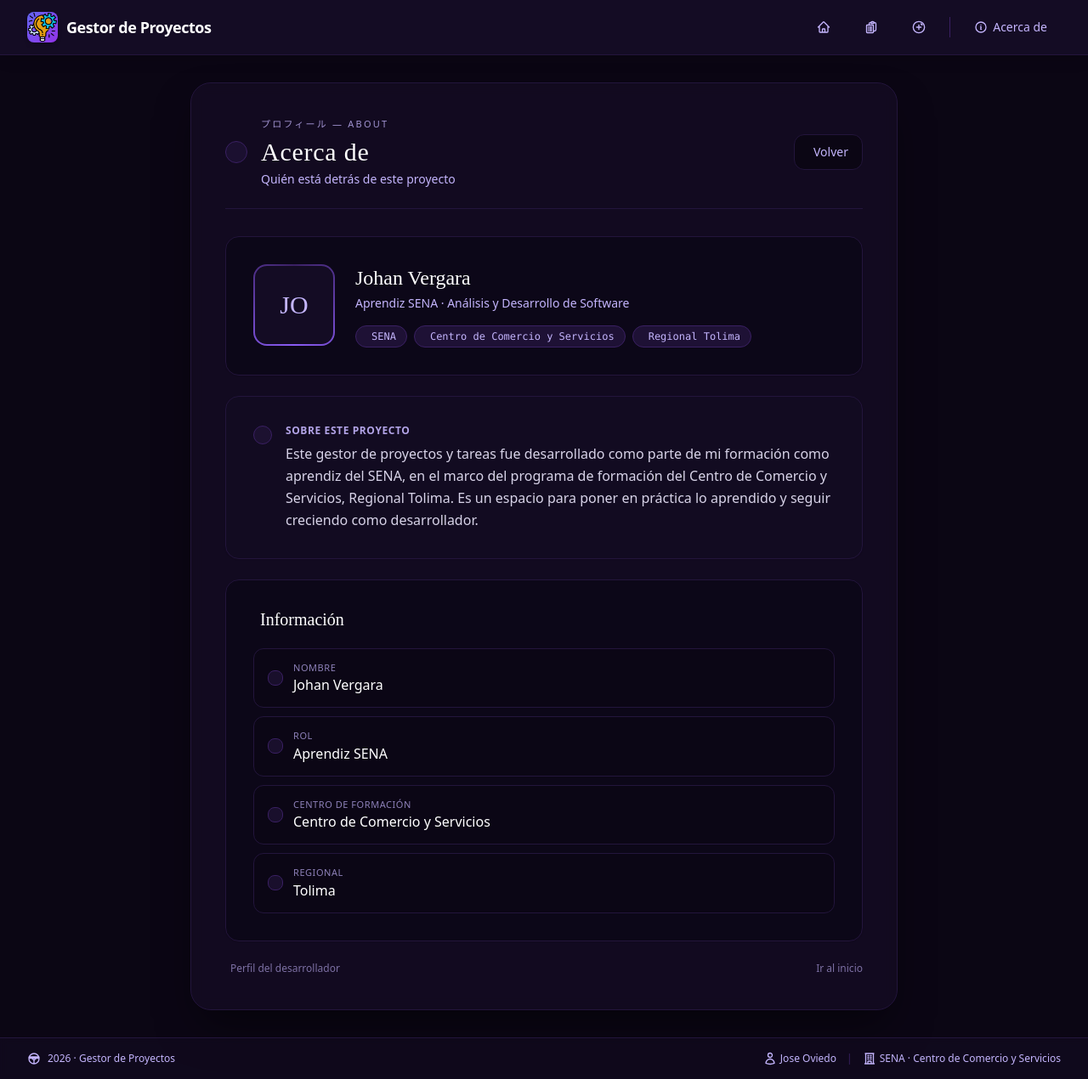
After one commit to JohanV0/gestor-proyectos-sena-2026, a Django app: page /acerca-de/ in a window 1280 px wide. The commit adds this page. Shown: the whole page at 85% size. Run offline with Django 5.2, Linux system fonts and the light colour scheme; some libraries are stand-ins or nearby versions.

Commit message:
practica_db

```diff
--- /dev/null
+++ b/gestor_proyectos/templates/acerca-de.html
@@ -0,0 +1,171 @@
+{% extends 'layouts/base.html' %}
+
+{%block title%}
+Acerca de Nosotros
+{%endblock%}
+
+{% block content %}
+<div class="w-full max-w-4xl bg-dark-purple-900/80 backdrop-blur rounded-3xl shadow-2xl shadow-black/50 p-6 md:p-10 border border-dark-purple-800">
+
+    <!-- CABECERA -->
+    <div class="flex items-start sm:items-center gap-4 mb-8 border-b border-dark-purple-800 pb-6">
+        <div class="bg-dark-purple-800/60 p-3 rounded-2xl text-dark-purple-500 border border-dark-purple-700 shrink-0">
+            <i class="fa-regular fa-id-card text-2xl"></i>
+        </div>
+        <div class="flex-1 min-w-0">
+            <span class="text-[11px] tracking-[0.2em] uppercase text-dark-purple-300/80 block mb-1.5">
+                プロフィール — About
+            </span>
+            <h1 class="text-2xl md:text-3xl font-jp-serif font-light text-white tracking-wide leading-tight">
+                Acerca de
+            </h1>
+            <p class="text-sm text-dark-purple-300 font-light mt-1">
+                Quién está detrás de este proyecto
+            </p>
+        </div>
+        <a href="#"
+           class="shrink-0 inline-flex items-center gap-1.5 px-4 py-2.5 bg-dark-purple-950 text-dark-purple-300 text-sm font-medium rounded-xl border border-dark-purple-800 hover:bg-dark-purple-800 hover:text-white hover:border-dark-purple-700 transition-all">
+            <i class="fa-solid fa-right-from-bracket text-xs"></i>
+            <span class="hidden sm:inline">
+                Volver
+            </span>
+        </a>
+    </div>
+
+    <!-- PERFIL -->
+    <div class="detalle-card bg-dark-purple-950/60 rounded-2xl p-6 md:p-8 border border-dark-purple-800 shadow-sm flex flex-col sm:flex-row items-center sm:items-start gap-6 text-center sm:text-left">
+        <!-- AVATAR -->
+        <div class="shrink-0">
+            <div class="avatar-ring w-24 h-24 rounded-2xl p-[2px]">
+                <div class="w-full h-full rounded-[14px] bg-dark-purple-900 flex items-center justify-center">
+                    <span class="text-3xl font-jp-serif font-medium text-dark-purple-300">
+                        JO
+                    </span>
+                </div>
+            </div>
+        </div>
+
+        <div class="min-w-0 flex-1">
+            <h2 class="text-2xl font-jp-serif font-medium text-white break-words">
+                Johan Vergara
+            </h2>
+            <p class="text-sm text-dark-purple-300 mt-1">
+                Aprendiz SENA · Análisis y Desarrollo de Software
+            </p>
+
+            <div class="flex flex-wrap justify-center sm:justify-start gap-2 mt-4">
+                <span class="inline-flex items-center gap-1.5 text-xs font-mono bg-dark-purple-800/80 text-dark-purple-300 px-3 py-1 rounded-full border border-dark-purple-700">
+                    <i class="fa-solid fa-graduation-cap text-[11px] text-dark-purple-500"></i>
+                    SENA
+                </span>
+                <span class="inline-flex items-center gap-1.5 text-xs font-mono bg-dark-purple-800/80 text-dark-purple-300 px-3 py-1 rounded-full border border-dark-purple-700">
+                    <i class="fa-solid fa-building text-[11px] text-dark-purple-500"></i>
+                    Centro de Comercio y Servicios
+                </span>
+                <span class="inline-flex items-center gap-1.5 text-xs font-mono bg-dark-purple-800/80 text-dark-purple-300 px-3 py-1 rounded-full border border-dark-purple-700">
+                    <i class="fa-solid fa-location-dot text-[11px] text-dark-purple-500"></i>
+                    Regional Tolima
+                </span>
+            </div>
+        </div>
+    </div>
+
+    <!-- SOBRE EL PROYECTO -->
+    <div class="mt-6 bg-dark-purple-900/60 rounded-2xl p-6 md:p-8 border border-dark-purple-800 shadow-sm">
+        <div class="flex items-start gap-4">
+            <div class="bg-dark-purple-800/60 p-2.5 rounded-xl text-dark-purple-500 border border-dark-purple-700 mt-0.5 shrink-0">
+                <i class="fa-solid fa-circle-chevron-right text-sm"></i>
+            </div>
+            <div class="flex-1 min-w-0">
+                <p class="text-xs font-semibold text-dark-purple-300/90 uppercase tracking-wider">
+                    Sobre este proyecto
+                </p>
+                <p class="text-base text-dark-purple-100/90 leading-relaxed mt-1.5">
+                    Este gestor de proyectos y tareas fue desarrollado como parte de mi formación
+                    como aprendiz del SENA, en el marco del programa de formación del
+                    Centro de Comercio y Servicios, Regional Tolima. Es un espacio para
+                    poner en práctica lo aprendido y seguir creciendo como desarrollador.
+                </p>
+            </div>
+        </div>
+    </div>
+
+    <!-- DATOS -->
+    <div class="mt-6 bg-dark-purple-950/60 rounded-2xl p-6 md:p-8 border border-dark-purple-800 shadow-sm">
+        <div class="flex items-center gap-2 mb-5">
+            <i class="fa-solid fa-address-card text-dark-purple-500 text-sm"></i>
+            <h2 class="text-xl font-jp-serif font-medium text-white">
+                Información
+            </h2>
+        </div>
+
+        <ul class="space-y-2.5">
+            <li class="bg-dark-purple-950/70 border border-dark-purple-800 rounded-xl px-4 py-3.5 flex items-center gap-3">
+                <div class="bg-dark-purple-800/60 p-2 rounded-lg text-dark-purple-500 border border-dark-purple-700 shrink-0">
+                    <i class="fa-solid fa-user text-sm"></i>
+                </div>
+                <div class="min-w-0">
+                    <p class="text-[11px] uppercase tracking-wider text-dark-purple-300/70">
+                        Nombre
+                    </p>
+                    <p class="text-white font-medium">
+                        Johan Vergara
+                    </p>
+                </div>
+            </li>
+            <li class="bg-dark-purple-950/70 border border-dark-purple-800 rounded-xl px-4 py-3.5 flex items-center gap-3">
+                <div class="bg-dark-purple-800/60 p-2 rounded-lg text-dark-purple-500 border border-dark-purple-700 shrink-0">
+                    <i class="fa-solid fa-graduation-cap text-sm"></i>
+                </div>
+                <div class="min-w-0">
+                    <p class="text-[11px] uppercase tracking-wider text-dark-purple-300/70">
+                        Rol
+                    </p>
+                    <p class="text-white font-medium">
+                        Aprendiz SENA
+                    </p>
+                </div>
+            </li>
+            <li class="bg-dark-purple-950/70 border border-dark-purple-800 rounded-xl px-4 py-3.5 flex items-center gap-3">
+                <div class="bg-dark-purple-800/60 p-2 rounded-lg text-dark-purple-500 border border-dark-purple-700 shrink-0">
+                    <i class="fa-solid fa-building-columns text-sm"></i>
+                </div>
+                <div class="min-w-0">
+                    <p class="text-[11px] uppercase tracking-wider text-dark-purple-300/70">
+                        Centro de formación
+                    </p>
+                    <p class="text-white font-medium">
+                        Centro de Comercio y Servicios
+                    </p>
+                </div>
+            </li>
+            <li class="bg-dark-purple-950/70 border border-dark-purple-800 rounded-xl px-4 py-3.5 flex items-center gap-3">
+                <div class="bg-dark-purple-800/60 p-2 rounded-lg text-dark-purple-500 border border-dark-purple-700 shrink-0">
+                    <i class="fa-solid fa-map-location-dot text-sm"></i>
+                </div>
+                <div class="min-w-0">
+                    <p class="text-[11px] uppercase tracking-wider text-dark-purple-300/70">
+                        Regional
+                    </p>
+                    <p class="text-white font-medium">
+                        Tolima
+                    </p>
+                </div>
+            </li>
+        </ul>
+    </div>
+
+    <!-- PIE -->
+    <div class="mt-6 text-xs text-dark-purple-300/60 flex justify-between items-center">
+        <span class="flex items-center gap-1.5">
+            <i class="fa-regular fa-circle-check text-dark-purple-500"></i>
+            Perfil del desarrollador
+        </span>
+        <a href="#"
+           class="flex items-center gap-1.5 hover:text-dark-purple-300 transition-colors">
+            <i class="fa-solid fa-arrow-left"></i>
+            Ir al inicio
+        </a>
+    </div>
+</div>
+{% endblock %}
--- /dev/null
+++ b/gestor_proyectos/templates/layouts/base.html
@@ -0,0 +1,178 @@
+{% load static %}
+<!DOCTYPE html>
+<html lang="es">
+<head>
+    <meta charset="UTF-8">
+    <meta name="viewport" content="width=device-width, initial-scale=1.0">
+    <title>{% block title %}Gestor de Proyectos{% endblock %}</title>
+    <!-- Tailwind CSS v4 -->
+    <script src="https://cdn.tailwindcss.com"></script>
+    <script>
+        tailwind.config = {
+            theme: {
+                extend: {
+                    colors: {
+                        'dark-purple': {
+                            950: '#0b0614',
+                            900: '#140c24',
+                            800: '#23153c',
+                            700: '#3a2063',
+                            500: '#8b5cf6',
+                            300: '#c4b5fd',
+                            100: '#ede9fe',
+                        },
+                    },
+                    fontFamily: {
+                        'jp-serif': ['Noto Serif JP', 'serif'],
+                        'sans-refined': ['Plus Jakarta Sans', 'sans-serif'],
+                    },
+                }
+            }
+        }
+    </script>
+
+    <style>
+        @import url('https://fonts.googleapis.com/css2?family=Noto+Serif+JP:wght@300;400;600&family=Plus+Jakarta+Sans:wght@300;400;500&display=swap');
+
+        /* Transición suave para el navbar */
+        .nav-link {
+            transition: all 0.15s ease;
+        }
+        .nav-link:hover {
+            transform: translateY(-1px);
+        }
+        /* Iconos SVG inline de Tailwind 4 (Heroicons) */
+        .icon {
+            width: 1.25rem;
+            height: 1.25rem;
+            flex-shrink: 0;
+        }
+        .icon-sm {
+            width: 1rem;
+            height: 1rem;
+            flex-shrink: 0;
+        }
+
+        .detalle-card {
+            transition: transform 0.2s ease, box-shadow 0.2s ease, border-color 0.2s ease;
+        }
+        .detalle-card:hover {
+            transform: translateY(-2px);
+            box-shadow: 0 16px 36px rgba(0, 0, 0, 0.35);
+            border-color: rgba(139, 92, 246, 0.35);
+        }
+
+        .avatar-ring {
+            background: conic-gradient(from 180deg, #8b5cf6, #3a2063, #8b5cf6);
+        }
+
+        ::-webkit-scrollbar { width: 8px; }
+        ::-webkit-scrollbar-track { background: transparent; }
+        ::-webkit-scrollbar-thumb { background: #3a2063; border-radius: 999px; }
+    </style>
+</head>
+<body class="antialiased text-slate-700 min-h-screen flex flex-col bg-dark-purple-950">
+
+    <!-- Navbar con fondo morado oscuro -->
+    <nav class="bg-dark-purple-900 border-b border-dark-purple-800 sticky top-0 z-50 shadow-lg">
+        <div class="max-w-7xl mx-auto px-4 sm:px-6 lg:px-8">
+            <div class="flex items-center justify-between h-16">
+                <!-- Logo y marca -->
+                <div class="flex items-center gap-3">
+                    <div class="flex items-center gap-2.5">
+                        <div class="w-9 h-9 bg-gradient-to-br from-indigo-500 to-purple-600 rounded-lg flex items-center justify-center shadow-md">
+                            <!-- Icono Folder (Heroicons) -->
+                             <img src="{% static 'img/logo.png' %}" alt="">
+                        </div>
+                        <span class="text-lg font-semibold text-white tracking-tight hidden sm:block">
+                            Gestor de Proyectos
+                        </span>
+                    </div>
+                </div>
+
+                <!-- Enlaces de navegación -->
+                <div class="flex items-center gap-1 sm:gap-2">
+                    <a href="{% url 'home' %}"
+                       class="nav-link inline-flex items-center gap-1.5 px-3 sm:px-4 py-2 text-sm font-medium text-dark-purple-300 hover:text-white hover:bg-dark-purple-800 rounded-lg transition-all">
+                        <!-- Icono Home (Heroicons) -->
+                        <svg class="icon-sm" fill="none" stroke="currentColor" stroke-width="2" viewBox="0 0 24 24" stroke-linecap="round" stroke-linejoin="round">
+                            <path d="m2.25 12 8.954-8.955c.44-.439 1.152-.439 1.591 0L21.75 12M4.5 9.75v10.125c0 .621.504 1.125 1.125 1.125H9.75v-4.875c0-.621.504-1.125 1.125-1.125h2.25c.621 0 1.125.504 1.125 1.125V21h4.125c.621 0 1.125-.504 1.125-1.125V9.75M8.25 21h8.25" />
+                        </svg>
+                        <span class="hidden xs:inline">Inicio</span>
+                    </a>
+                    <a href="{% url 'proyectos' %}"
+                       class="nav-link inline-flex items-center gap-1.5 px-3 sm:px-4 py-2 text-sm font-medium text-dark-purple-300 hover:text-white hover:bg-dark-purple-800 rounded-lg transition-all">
+                        <!-- Icono Clipboard (Heroicons) -->
+                        <svg class="icon-sm" fill="none" stroke="currentColor" stroke-width="2" viewBox="0 0 24 24" stroke-linecap="round" stroke-linejoin="round">
+                            <path d="M9 12h3.75M9 15h3.75M9 18h3.75m3 .75H18a2.25 2.25 0 0 0 2.25-2.25V6.108c0-1.135-.845-2.098-1.976-2.192a48.424 48.424 0 0 0-1.123-.08m-5.801 0c-.065.21-.1.433-.1.664 0 .414.336.75.75.75h4.5a.75.75 0 0 0 .75-.75 2.25 2.25 0 0 0-.1-.664m-5.8 0A2.251 2.251 0 0 1 13.5 2.25H15c1.012 0 1.867.668 2.15 1.586m-5.8 0c-.376.023-.75.05-1.124.08C9.095 4.01 8.25 4.973 8.25 6.108V8.25m0 0H4.875c-.621 0-1.125.504-1.125 1.125v11.25c0 .621.504 1.125 1.125 1.125h9.75c.621 0 1.125-.504 1.125-1.125V9.375c0-.621-.504-1.125-1.125-1.125H8.25ZM6.75 12h.008v.008H6.75V12Zm0 3h.008v.008H6.75V15Zm0 3h.008v.008H6.75V18Z" />
+                        </svg>
+                        <span class="hidden xs:inline">Proyectos</span>
+                    </a>
+                    <a href="{% url 'nuevo_proyecto' %}"
+                       class="nav-link inline-flex items-center gap-1.5 px-3 sm:px-4 py-2 text-sm font-medium text-dark-purple-300 hover:text-white hover:bg-dark-purple-800 rounded-lg transition-all">
+                        <!-- Icono de "Nuevo" con temática japonesa -->
+                        <svg class="icon-sm w-4 h-4" fill="none" stroke="currentColor" stroke-width="2" viewBox="0 0 24 24" stroke-linecap="round" stroke-linejoin="round">
+                            <circle cx="12" cy="12" r="10" />
+                            <path d="M12 8v8" />
+                            <path d="M8 12h8" />
+                            <path d="M16 6l2 2" />
+                            <path d="M18 6l-2 2" opacity="0.5" />
+                        </svg>
+                        <span class="hidden xs:inline">Nuevo Proyecto</span>
+                    </a>
+
+                    <!-- Separador -->
+                    <span class="w-px h-6 bg-dark-purple-700 mx-1 hidden sm:block"></span>
+
+                    <a href="{% url 'acerca-de' %}"
+                       class="nav-link inline-flex items-center gap-1.5 px-3 sm:px-4 py-2 text-sm font-medium text-dark-purple-300 hover:text-white hover:bg-dark-purple-800 rounded-lg transition-all">
+                        <!-- Icono Information Circle (Heroicons) -->
+                        <svg class="icon-sm" fill="none" stroke="currentColor" stroke-width="2" viewBox="0 0 24 24" stroke-linecap="round" stroke-linejoin="round">
+                            <path d="M11.25 11.25l.041-.02a.75.75 0 0 1 1.063.852l-.708 2.836a.75.75 0 0 0 1.063.853l.041-.021M21 12a9 9 0 1 1-18 0 9 9 0 0 1 18 0Zm-9-3.75h.008v.008H12V8.25Z" />
+                        </svg>
+                        <span class="hidden sm:inline">Acerca de</span>
+                    </a>
+                </div>
+            </div>
+        </div>
+    </nav>
+
+    <!-- Contenido principal - CENTRADO -->
+    <main class="flex-1 w-full flex items-start justify-center py-6 md:py-8">
+        <div class="w-full max-w-4xl px-4 sm:px-6 lg:px-8">
+            {% block content %}
+            {% endblock %}
+        </div>
+    </main>
+
+    <!-- Footer con tema morado oscuro -->
+    <footer class="mt-auto border-t border-dark-purple-800 bg-dark-purple-900/50 backdrop-blur-sm">
+        <div class="max-w-7xl mx-auto px-4 sm:px-6 lg:px-8 py-4">
+            <div class="flex flex-col sm:flex-row items-center justify-between gap-2 text-xs text-dark-purple-300">
+                <span class="flex items-center gap-2">
+                    <svg class="icon-sm" fill="none" stroke="currentColor" stroke-width="2" viewBox="0 0 24 24" stroke-linecap="round" stroke-linejoin="round">
+                        <path d="M12 21v-6m0 0-3-3m3 3 3-3M3 9.75a.75.75 0 0 1 .75-.75h16.5a.75.75 0 0 1 .75.75v.75a.75.75 0 0 1-.75.75H3.75a.75.75 0 0 1-.75-.75V9.75ZM21 12a9 9 0 1 1-18 0 9 9 0 0 1 18 0Z" />
+                    </svg>
+                    2026 · Gestor de Proyectos
+                </span>
+                <span class="flex items-center gap-3">
+                    <span class="flex items-center gap-1">
+                        <svg class="icon-sm" fill="none" stroke="currentColor" stroke-width="2" viewBox="0 0 24 24" stroke-linecap="round" stroke-linejoin="round">
+                            <path d="M15.75 6a3.75 3.75 0 1 1-7.5 0 3.75 3.75 0 0 1 7.5 0ZM4.501 20.118a7.5 7.5 0 0 1 14.998 0A17.933 17.933 0 0 1 12 21.75c-2.676 0-5.216-.584-7.499-1.632Z" />
+                        </svg>
+                        Jose Oviedo
+                    </span>
+                    <span class="hidden sm:inline text-dark-purple-700">|</span>
+                    <span class="hidden sm:flex items-center gap-1">
+                        <svg class="icon-sm" fill="none" stroke="currentColor" stroke-width="2" viewBox="0 0 24 24" stroke-linecap="round" stroke-linejoin="round">
+                            <path d="M3.75 21h16.5M4.5 3h15M5.25 3v18m13.5-18v18M9 6.75h1.5m-1.5 3h1.5m-1.5 3h1.5m3-6h1.5m-1.5 3h1.5m-1.5 3h1.5M9 21v-3.375c0-.621.504-1.125 1.125-1.125h3.75c.621 0 1.125.504 1.125 1.125V21" />
+                        </svg>
+                        SENA · Centro de Comercio y Servicios
+                    </span>
+                </span>
+            </div>
+        </div>
+    </footer>
+
+</body>
+</html>
--- a/gestor_proyectos/urls.py
+++ b/gestor_proyectos/urls.py
@@ -4,6 +4,7 @@ from . import views
 
 urlpatterns = [
     path('', views.home,name='home'),
+    path('acerca-de/', views.acerda_de,name='acerca-de'),
     path('proyectos/',views.mostrar_proyectos, name='proyectos'),
     path('nuevos-registros/', views.nuevos_registros, name='nuevos_registros'),
     path('proyectos/<int:id>/',views.ver_proyecto, name='ver_proyecto'),
--- a/gestor_proyectos/views.py
+++ b/gestor_proyectos/views.py
@@ -5,6 +5,8 @@ from . models import Proyecto,Tarea
 def home(request):
     return render(request, 'home.html')
 
+def acerda_de(request):
+    return render(request,'acerca-de.html')
 
 def mostrar_proyectos(request):
     proyectos = Proyecto.objects.all()
```
Also changed, not shown: gestor_proyectos/templates/home.html (+35 -62 lines), gestor_proyectos/templates/proyectos.html (+6 -94 lines), gestor_proyectos/static/img/logo.png (added), gestor_proyectos/templates/migrations/0001_initial.py (renamed from gestor_proyectos/migrations/0001_initial.py), gestor_proyectos/templates/migrations/0002_tarea.py (renamed from gestor_proyectos/migrations/0002_tarea.py), gestor_proyectos/templates/migrations/0003_alter_tarea_estado_alter_tarea_prioridad.py (renamed from gestor_proyectos/migrations/0003_alter_tarea_estado_alter_tarea_prioridad.py), gestor_proyectos/templates/migrations/__init__.py (added), 1 other file.
